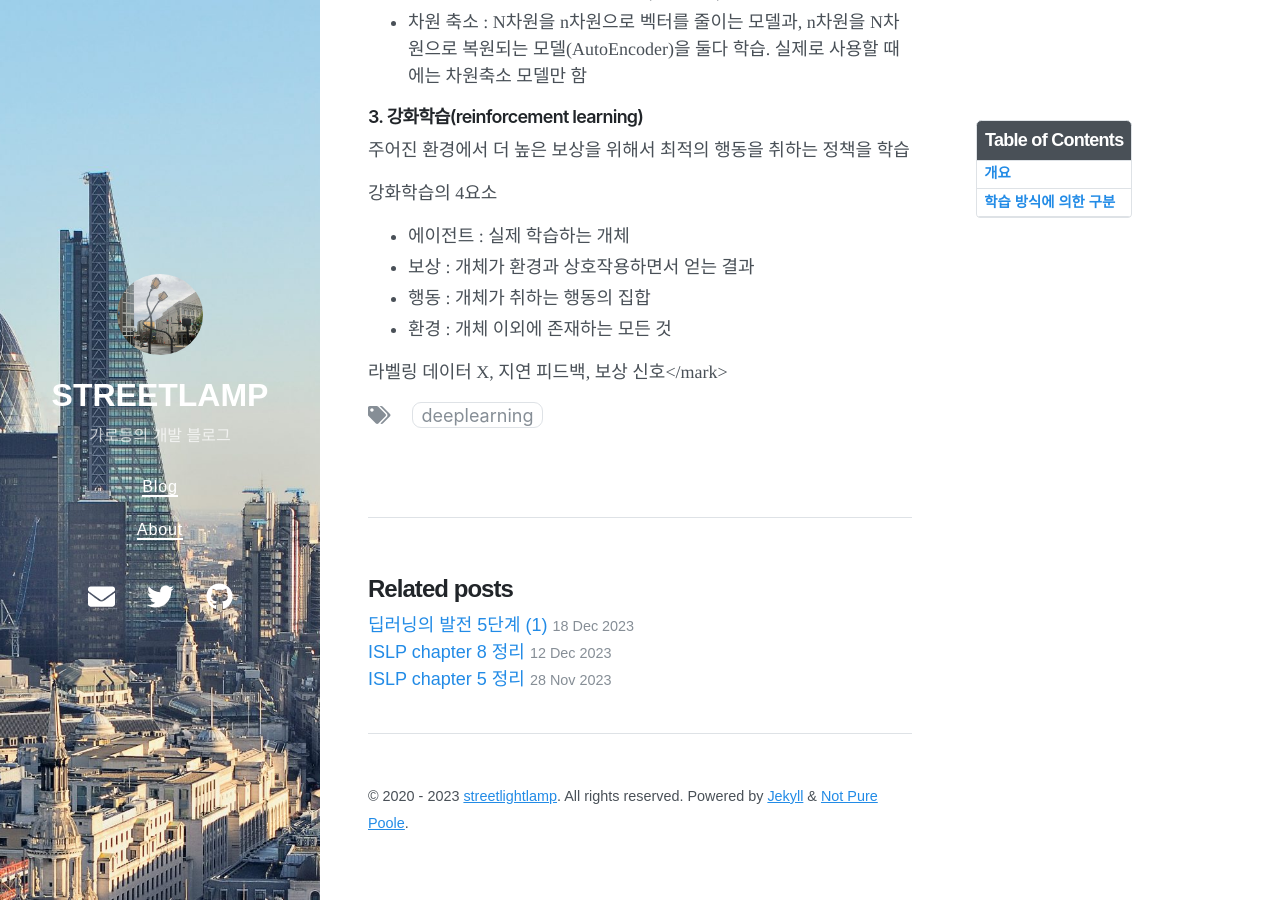
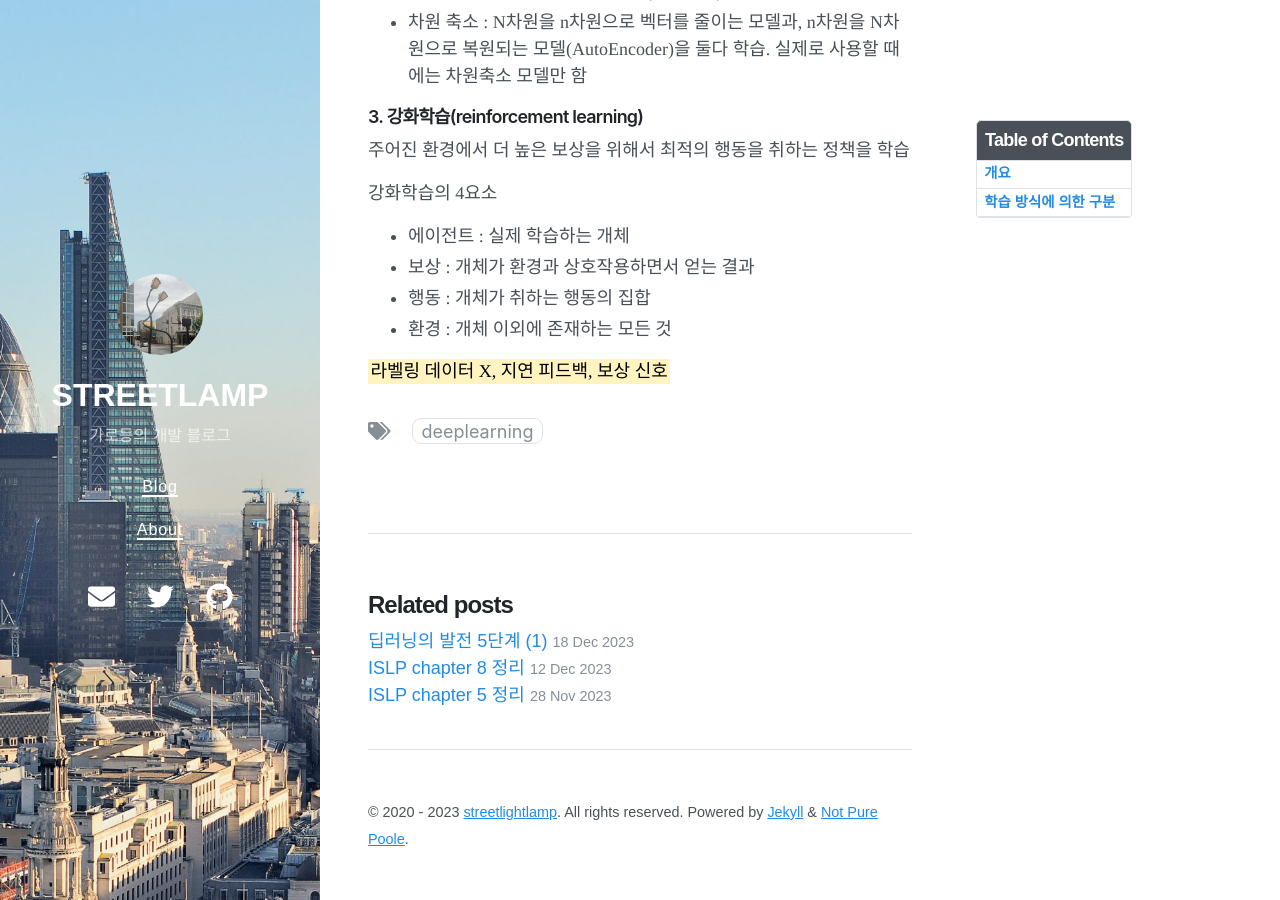
Before and after one commit to streetlamplee/streetlamplee.github.io, a Jekyll site: the page built from _posts/2023-12-18-학습방식에 의한 DL 구분(1).md, in a window 1280 px wide and 900 px high, scrolled down 1648 px. Built offline with Jekyll 4.4.1, drawn with Linux system fonts in a browser that asks for light colours; nearby versions of some CDN libraries.

Commit message:
fix: fix typo

```diff
--- a/_posts/2023-12-18-학습방식에 의한 DL 구분(1).md
+++ b/_posts/2023-12-18-학습방식에 의한 DL 구분(1).md
@@ -77,4 +77,4 @@ ex. 차원축소, 클러스터링
 - 행동 : 개체가 취하는 행동의 집합
 - 환경 : 개체 이외에 존재하는 모든 것
 
-<amrk>라벨링 데이터 X, 지연 피드백, 보상 신호</mark>
+<mark>라벨링 데이터 X, 지연 피드백, 보상 신호</mark>
```
